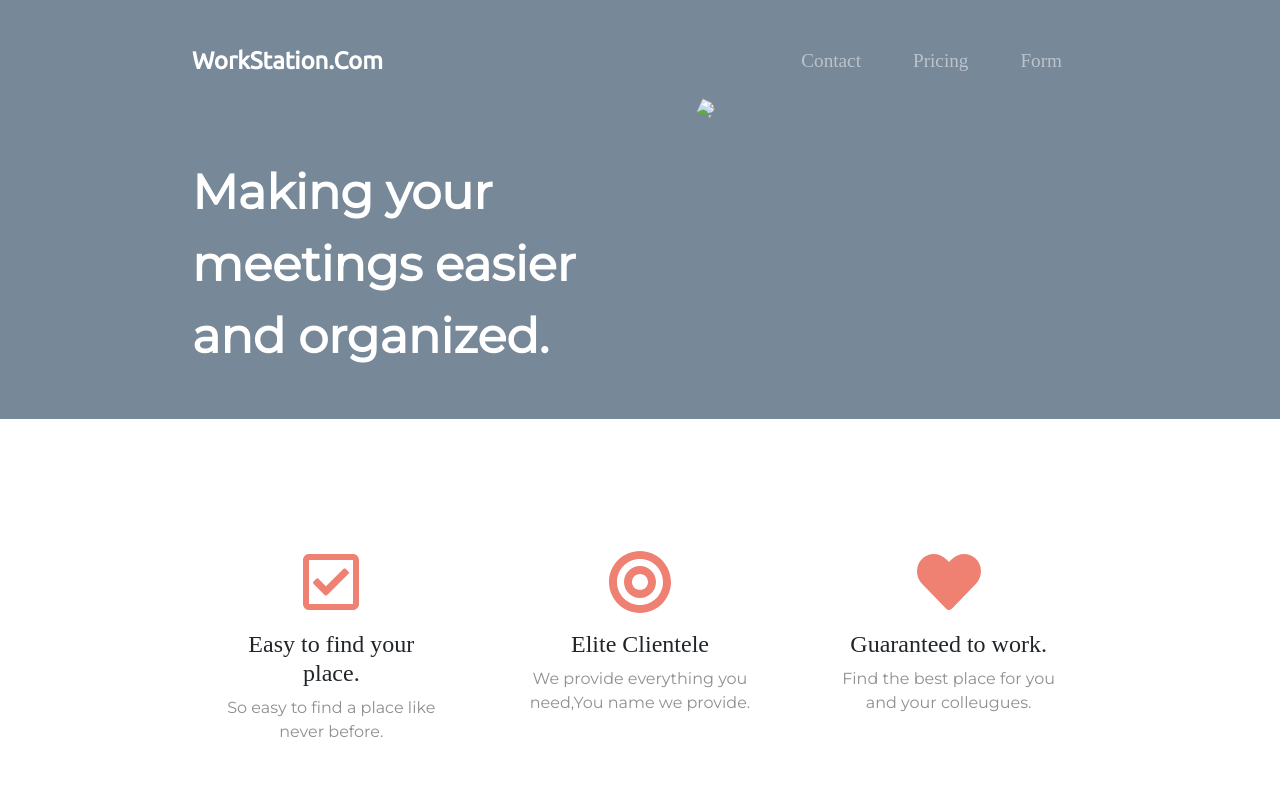
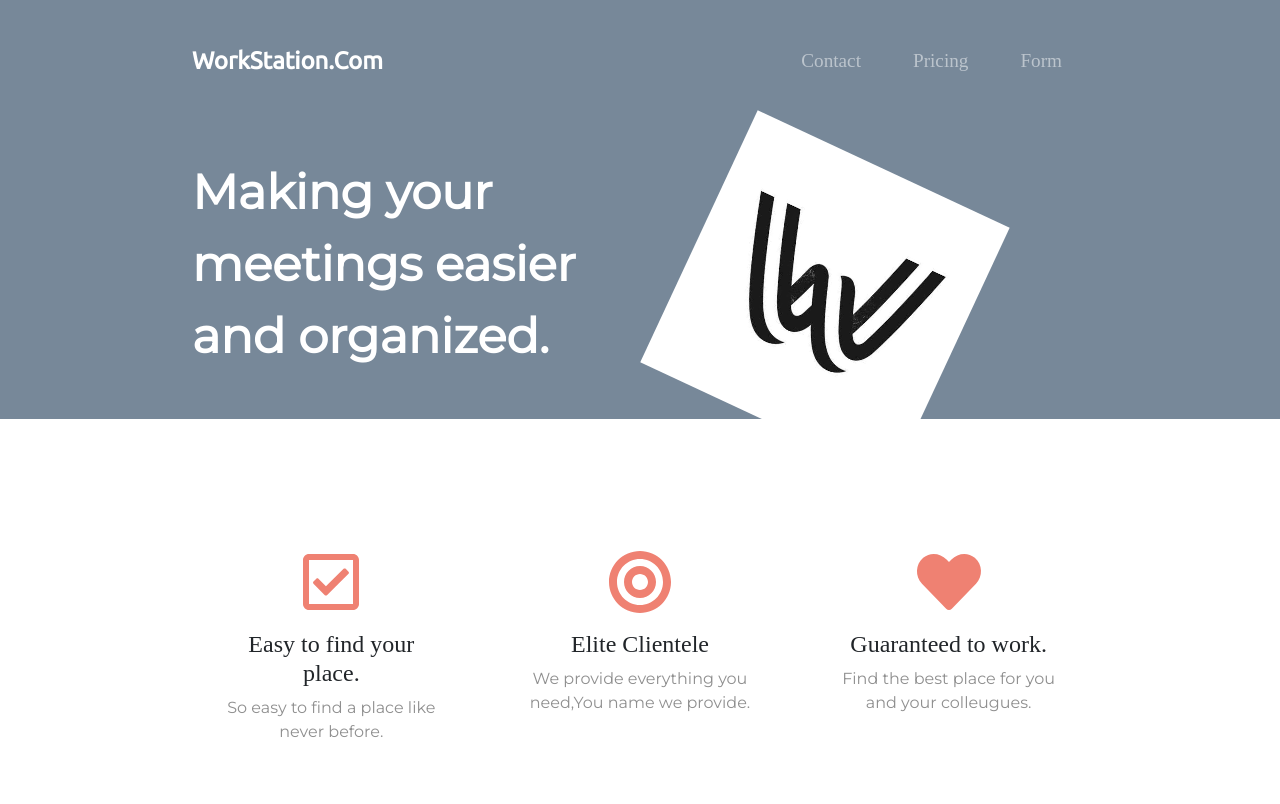
Before and after one commit to ankitsirohi505/ankit, a plain HTML site: page index.html in a window 1280 px wide. Shown: the top 804 px of the page. Drawn offline with nearby package versions, Linux system fonts and the light colour scheme.

Commit message:
Update index.html

```diff
--- a/index.html
+++ b/index.html
@@ -56,7 +56,7 @@
 
         </div>
         <div class="col-lg-6">
-          <img class="title-image" src="images/w.jpg">
+          <img class="title-image" src="w.jpg">
         </div>
       </div>
     </div>
```
